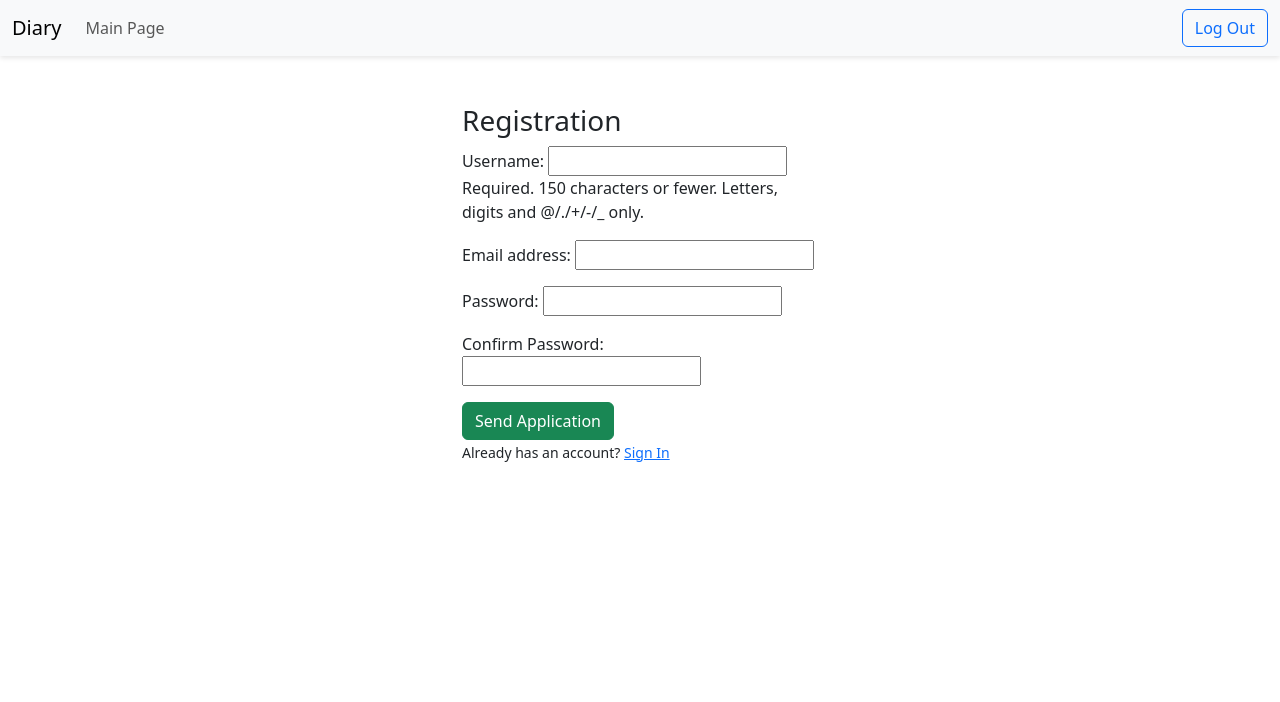
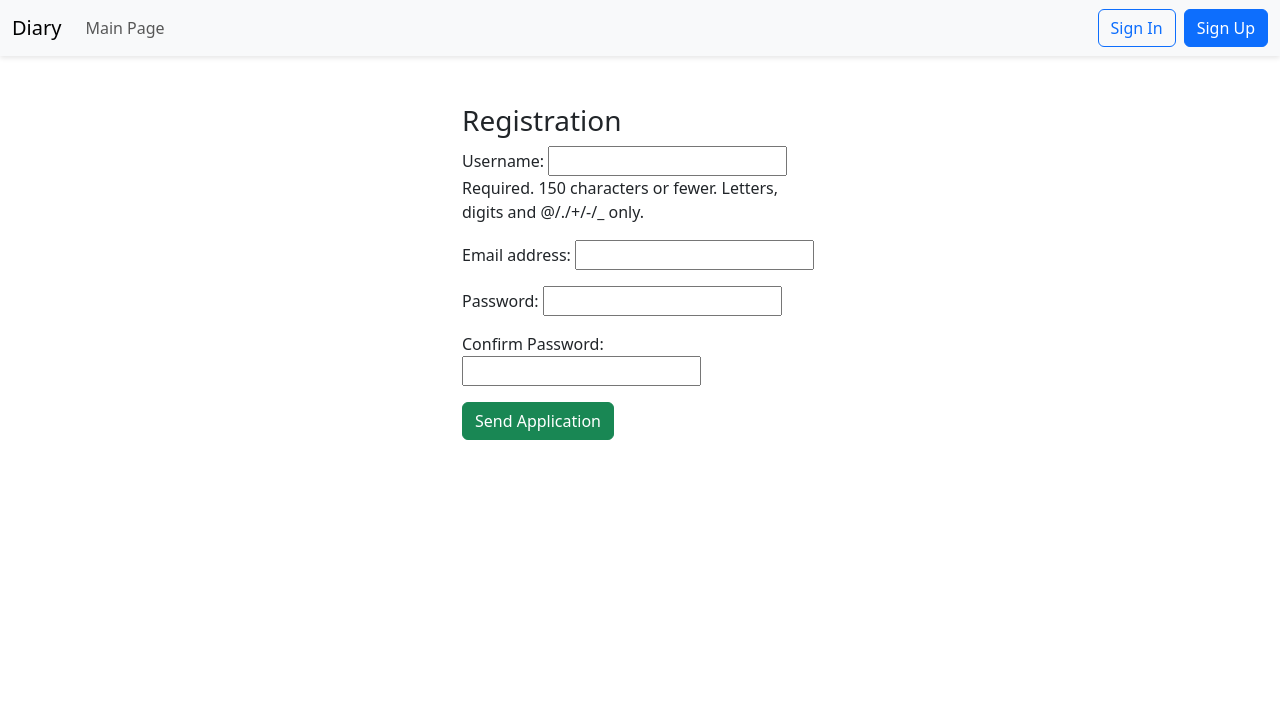
Before and after one commit to 0MAVM0/Diary, a Django app: page /sign_up/ in a window 1280 px wide. Shown: the top 702 px of the page. Run offline with Django 5.2, Linux system fonts and the light colour scheme.

Commit message:
Corrections in Auth's templates

```diff
--- a/config/templates/base.html
+++ b/config/templates/base.html
@@ -27,11 +27,11 @@
                     </li>
                 </ul>
                 <div class="d-flex">
-                    {% if user %}
+                    {% if request.user.is_authenticated %}
                         <span class="navbar-text me-3">{{ user.username }}</span>
                         <a href="{% url 'log_out' %}" class="btn btn-outline-primary">Log Out</a>
                     {% else %}
-                        <a href="{% url 'log_in' %}" class="btn btn-outline-primary me-2">Log In</a>
+                        <a href="{% url 'log_in' %}" class="btn btn-outline-primary me-2">Sign In</a>
                         <a href="{% url 'sign_up' %}" class="btn btn-primary">Sign Up</a>
                     {% endif %}
                 </div>
--- a/config/templates/user/log_in.html
+++ b/config/templates/user/log_in.html
@@ -13,10 +13,6 @@
                     {{ form.as_p }}
                     <button type="submit" class="btn btn-success">Verify</button>
                 </form>
-                <small>
-                    Does not have an account?
-                    <a href="{% url 'sign_up' %}">Sign Up</a>
-                </small>
             </div>
             <div class="col-4"></div>
         </div>
--- a/config/templates/user/sign_up.html
+++ b/config/templates/user/sign_up.html
@@ -13,10 +13,6 @@
                     {{ form.as_p }}
                     <button type="submit" class="btn btn-success">Send Application</button>
                 </form>
-                <small>
-                    Already has an account?
-                    <a href="{% url 'log_in' %}">Sign In</a>
-                </small>
             </div>
             <div class="col-4"></div>
         </div>
```
Also changed, not shown: config/db.sqlite3.
